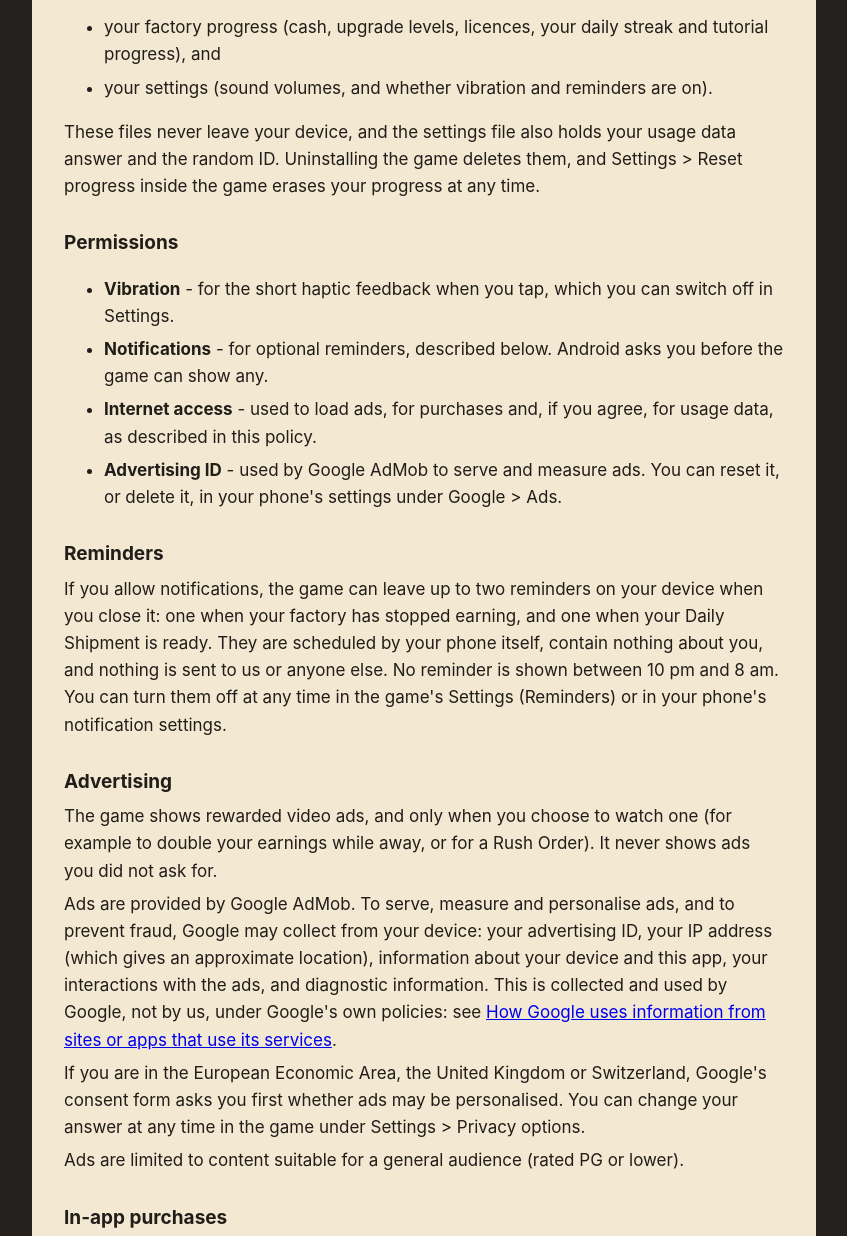
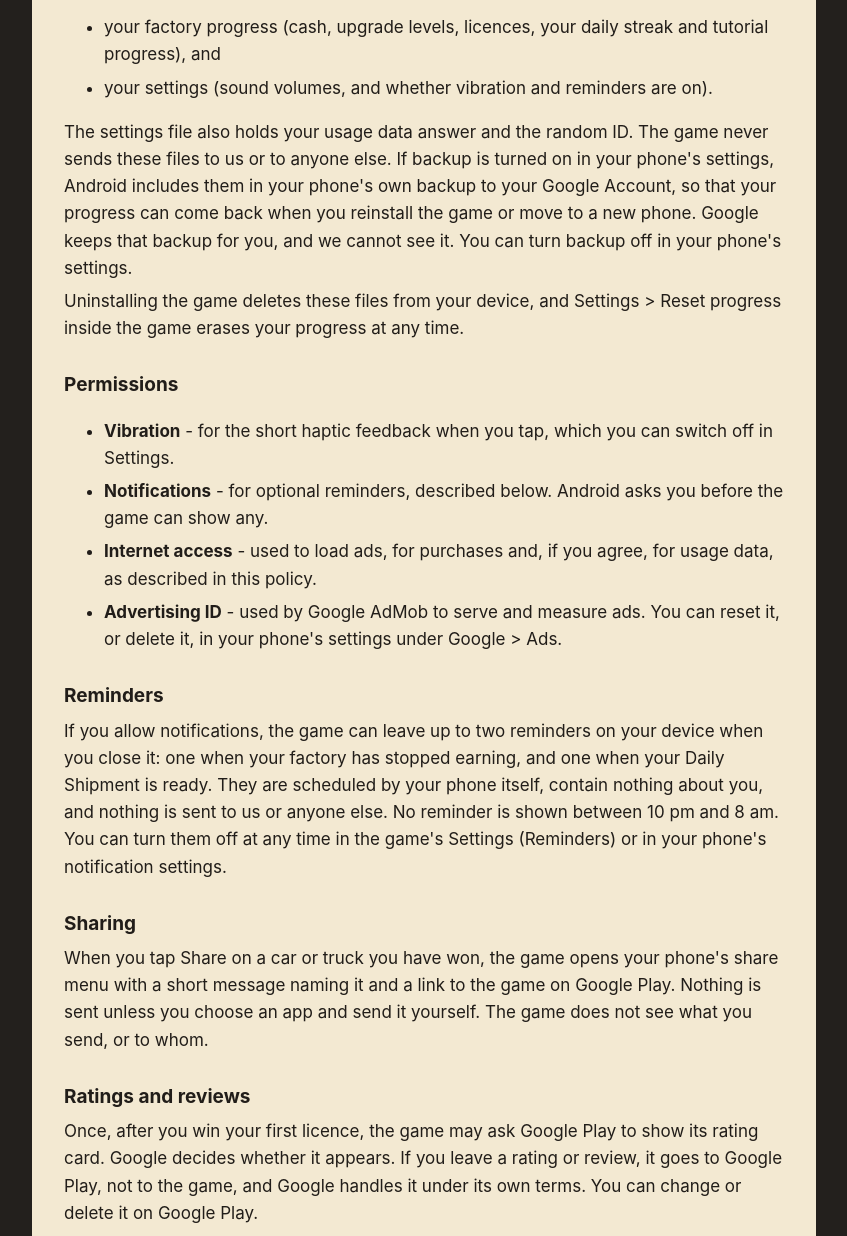
Before and after one commit to Vanshsavani/vanshsavani.github.io, a plain HTML site: page die-cast-idle-factory/privacy-policy.html in a window 1280 px wide. Shown: the part 1092-2328 px from the top of the page, without its empty margins (216-1063 px from the left). Drawn offline with Linux system fonts and the light colour scheme.

Commit message:
Cover sharing, the review card and phone backup in the privacy policy
Co-Authored-By: Claude Opus 5.5 <noreply@anthropic.com>

```diff
--- a/die-cast-idle-factory/privacy-policy.html
+++ b/die-cast-idle-factory/privacy-policy.html
@@ -18,7 +18,7 @@
 <body>
 <main>
   <h1>Privacy Policy</h1>
-  <p class="muted">Die-Cast Idle Factory &middot; Effective 3 November 2026</p>
+  <p class="muted">Die-Cast Idle Factory &middot; Effective 15 November 2026</p>
 
   <p>Die-Cast Idle Factory is a single-player game. This policy explains what happens to information when you play it. The short version: we do not sell any personal information or ask for your name or contact details. If you agree, the game shares usage data with GameAnalytics, as described under Usage data below. The game shows optional rewarded ads from Google AdMob, and Google collects some device information to serve them, as described under Advertising below. If you choose to buy something, Google Play handles the payment and Unity receives details of the purchase, as described under In-app purchases below.</p>
 
@@ -37,7 +37,8 @@
     <li>your factory progress (cash, upgrade levels, licences, your daily streak and tutorial progress), and</li>
     <li>your settings (sound volumes, and whether vibration and reminders are on).</li>
   </ul>
-  <p>These files never leave your device, and the settings file also holds your usage data answer and the random ID. Uninstalling the game deletes them, and Settings &gt; Reset progress inside the game erases your progress at any time.</p>
+  <p>The settings file also holds your usage data answer and the random ID. The game never sends these files to us or to anyone else. If backup is turned on in your phone's settings, Android includes them in your phone's own backup to your Google Account, so that your progress can come back when you reinstall the game or move to a new phone. Google keeps that backup for you, and we cannot see it. You can turn backup off in your phone's settings.</p>
+  <p>Uninstalling the game deletes these files from your device, and Settings &gt; Reset progress inside the game erases your progress at any time.</p>
 
   <h2>Permissions</h2>
   <ul>
@@ -49,6 +50,12 @@
 
   <h2>Reminders</h2>
   <p>If you allow notifications, the game can leave up to two reminders on your device when you close it: one when your factory has stopped earning, and one when your Daily Shipment is ready. They are scheduled by your phone itself, contain nothing about you, and nothing is sent to us or anyone else. No reminder is shown between 10 pm and 8 am. You can turn them off at any time in the game's Settings (Reminders) or in your phone's notification settings.</p>
+
+  <h2>Sharing</h2>
+  <p>When you tap Share on a car or truck you have won, the game opens your phone's share menu with a short message naming it and a link to the game on Google Play. Nothing is sent unless you choose an app and send it yourself. The game does not see what you send, or to whom.</p>
+
+  <h2>Ratings and reviews</h2>
+  <p>Once, after you win your first licence, the game may ask Google Play to show its rating card. Google decides whether it appears. If you leave a rating or review, it goes to Google Play, not to the game, and Google handles it under its own terms. You can change or delete it on Google Play.</p>
 
   <h2>Advertising</h2>
   <p>The game shows rewarded video ads, and only when you choose to watch one (for example to double your earnings while away, or for a Rush Order). It never shows ads you did not ask for.</p>
```
